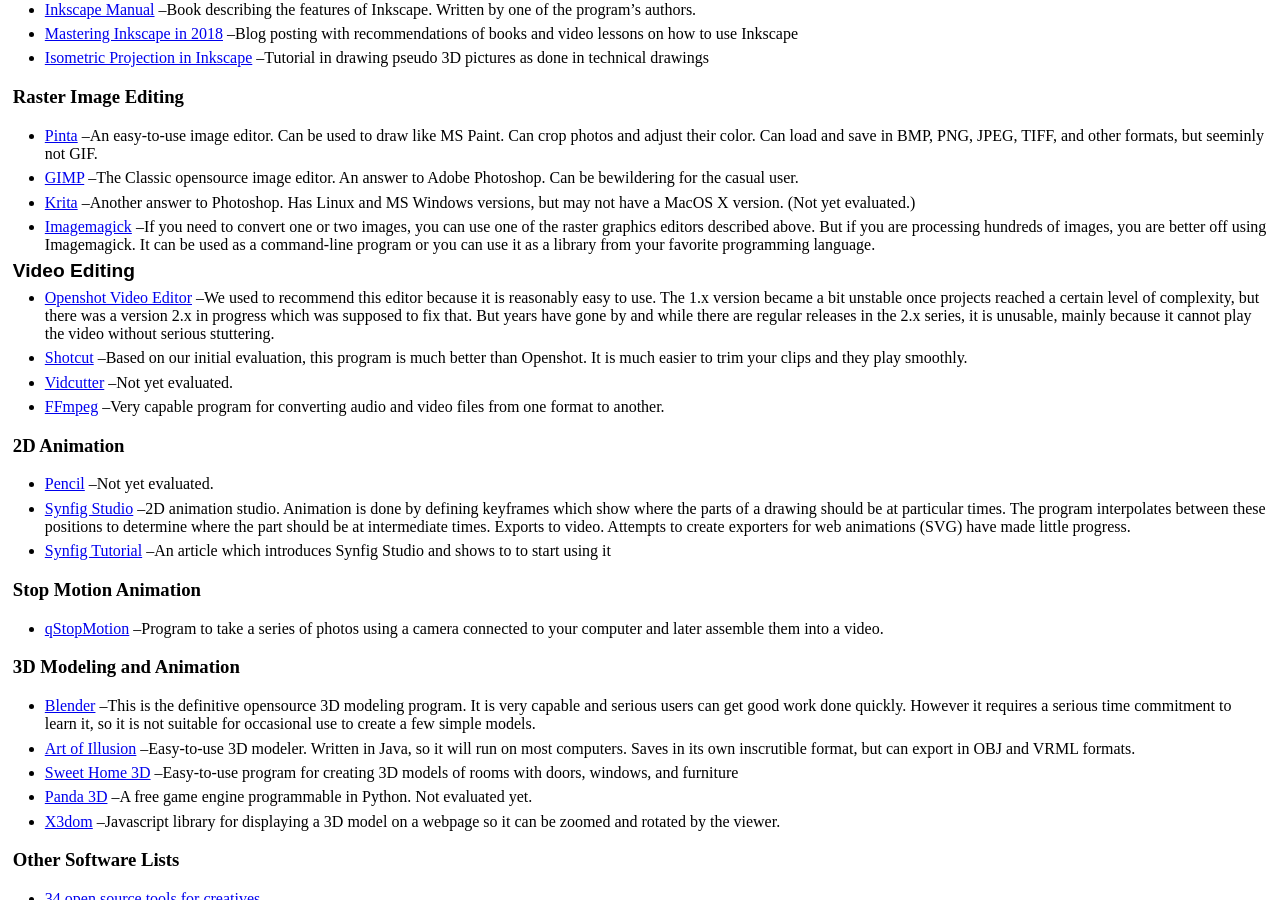
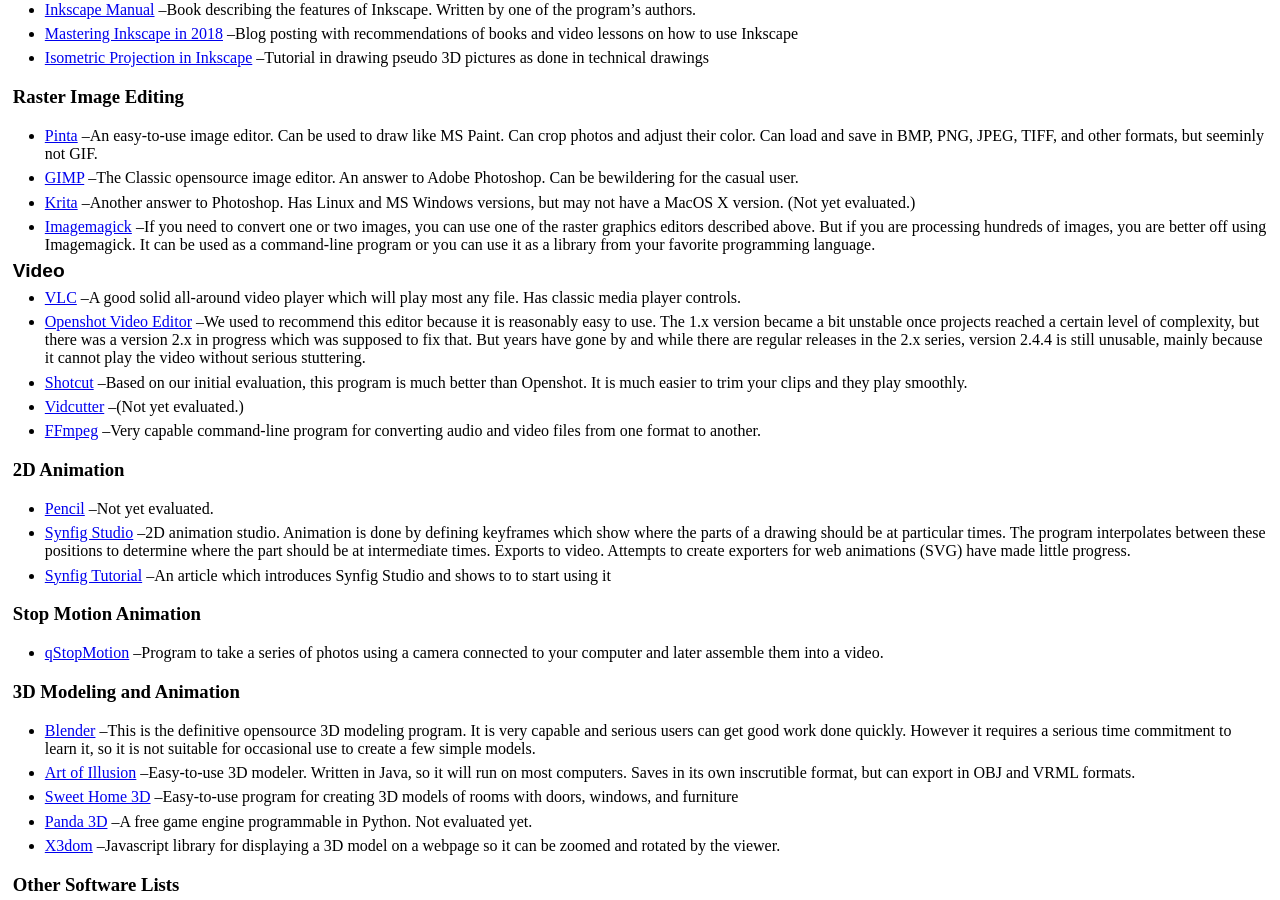
Before and after one commit to david672orford/russian-language-list, a Jekyll site: the page built from for-instructors/software.md, in a window 1280 px wide and 900 px high, scrolled down 610 px. Built offline with Jekyll 4.4.1, drawn with Linux system fonts in a browser that asks for light colours; our own code applies the rules of GitHub Pages for plain Markdown files.

Commit message:
Added description of VLC

```diff
--- a/for-instructors/software.md
+++ b/for-instructors/software.md
@@ -70,22 +70,25 @@
 	command-line program or you can use it as a library from your favorite
 	programming language.
 
-## Video Editing
+## Video
+* [VLC](https://www.videolan.org)
+	--A good solid all-around video player which will play most any file.
+	Has classic media player controls.
 * [Openshot Video Editor](https://www.openshot.org)
 	--We used to recommend this editor because it is reasonably easy to use.
 	The 1.x version became a bit unstable once projects reached a certain
 	level of complexity, but there was a version 2.x in progress which was
 	supposed to fix that. But years have gone by and while there are
-	regular releases in the 2.x series, it is unusable, mainly because
-	it cannot play the video without serious stuttering.
+	regular releases in the 2.x series, version 2.4.4 is still unusable,
+	mainly because it cannot play the video without serious stuttering.
 * [Shotcut](https://www.shotcut.org)
 	--Based on our initial evaluation, this program is much better than
 	Openshot. It is much easier to trim your clips and they play smoothly.
 * [Vidcutter](https://github.com/ozmartian/vidcutter)
-	--Not yet evaluated.
+	--(Not yet evaluated.)
 * [FFmpeg](https://www.ffmpeg.org)
-	--Very capable program for converting audio and video files from
-	one format to another.
+	--Very capable command-line program for converting audio and video files
+	from one format to another.
 
 ### 2D Animation
 * [Pencil](https://www.pencil2d.org)
```
